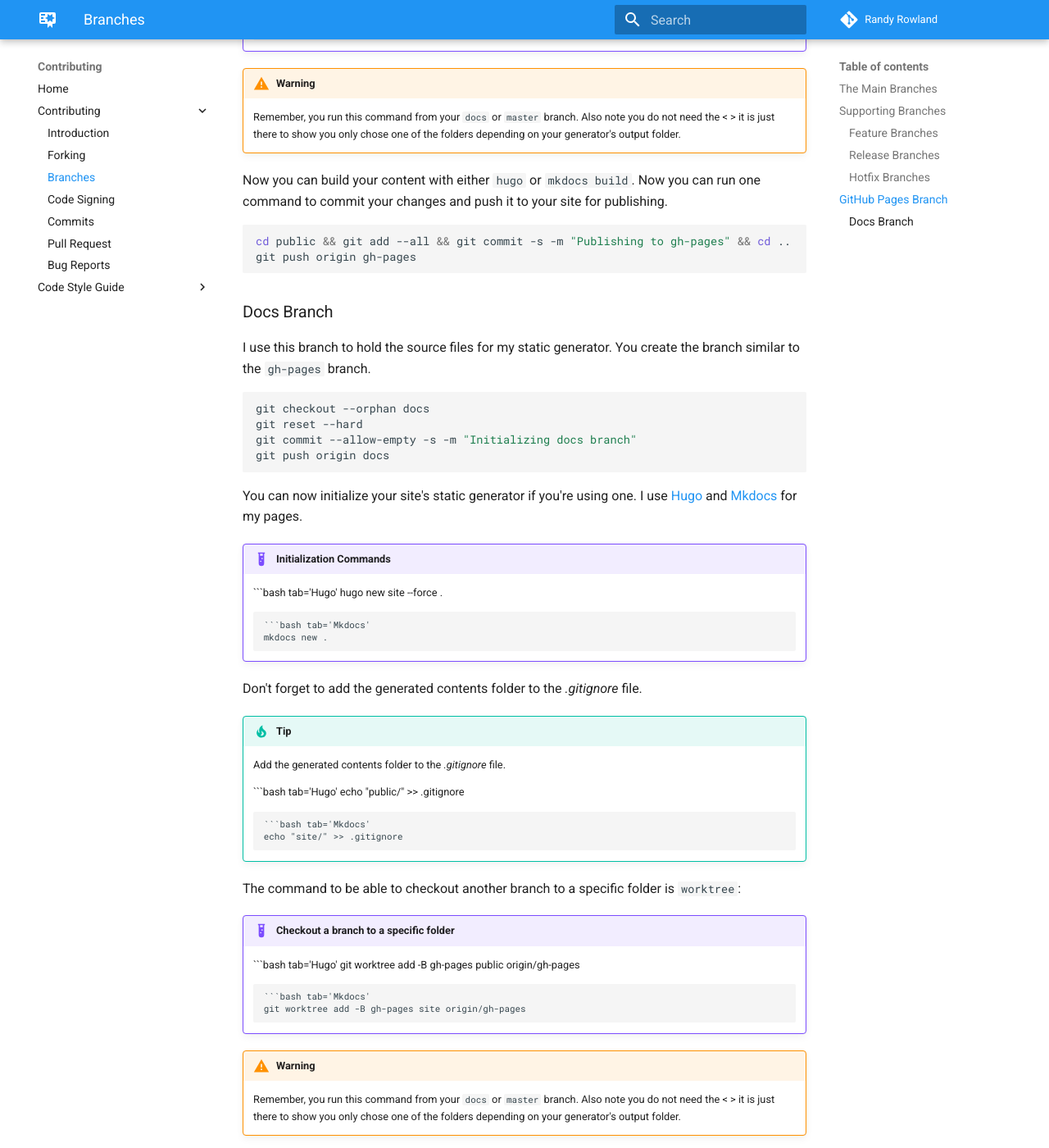
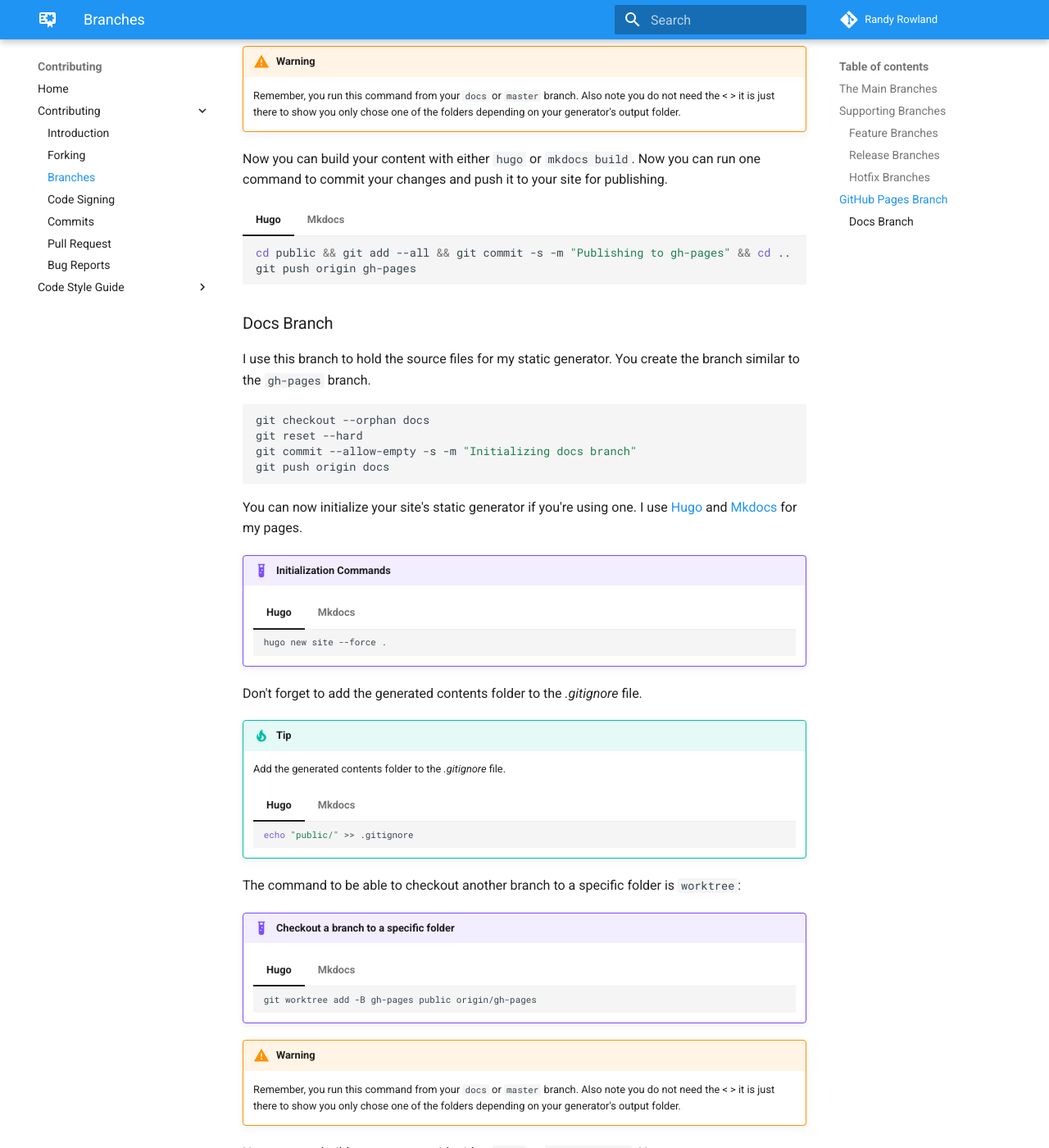
Before and after one commit to rowland007/Contributing, an MkDocs documentation site: the page built from docs/contribute/branch.md, in a window 1280 px wide and 1400 px high, scrolled down 8536 px. Shown: the whole window at 82% size. Built offline with MkDocs 1.6.1 and Material for MkDocs 9.7.7, drawn with Linux system fonts in a browser that asks for light colours; some of the changed text lies outside the part shown.

Commit message:
Fix: New Tab syntax
The syntax for tabs changed and needed a new package. All tab syntax were updated.

````diff
--- a/docs/contribute/branch.md
+++ b/docs/contribute/branch.md
@@ -116,24 +116,26 @@ git checkout -B docs
 You can now initialize your site's static generator if you're using one. I use [Hugo](https://gohugo.io/) and [Mkdocs](https://www.mkdocs.org/) for my pages.
 
 !!! example "Initialization Commands"
-    ```bash tab='Hugo'
-    hugo new site --force .
-    ```
-
-    ```bash tab='Mkdocs'
-    mkdocs new .
-    ```
+    === "Hugo"
+        ```bash
+        hugo new site --force .
+        ```
+    === "Mkdocs"
+        ```bash
+        mkdocs new .
+        ```
 
 !!! tip
     Add the generated contents folder to the *.gitignore* file.
 
-    ```bash tab='Hugo'
-    echo "public/" >> .gitignore
-    ```
-
-    ```bash tab='Mkdocs'
-    echo "site/" >> .gitignore
-    ```
+    === "Hugo"
+        ```bash
+        echo "public/" >> .gitignore
+        ```
+    === "Mkdocs"
+        ```bash
+        echo "site/" >> .gitignore
+        ```
 
 Now comes the tricky and confusing part. While remaining on the ```docs``` or ```master``` branch, you'll checkout the ```gh-pages``` branch inside of the ```public/``` or ```site/``` folder. That way when the site is generated, it's already on the ```gh-pages``` branch. This keeps the site's source files and the site's generated files separated and in different branches for better readability.
 
@@ -142,13 +144,14 @@
 The command to be able to checkout another branch to a specific folder is ```worktree```:
 
 !!! example "Checkout a branch to a specific folder"
-    ```bash tab='Hugo'
-    git worktree add -B gh-pages public origin/gh-pages
-    ```
-
-    ```bash tab='Mkdocs'
-    git worktree add -B gh-pages site origin/gh-pages
-    ```
+    === "Hugo"
+        ```bash
+        git worktree add -B gh-pages public origin/gh-pages
+        ```
+    === "Mkdocs"
+        ```bash
+        git worktree add -B gh-pages site origin/gh-pages
+        ```
 
 
 !!! warning
@@ -156,10 +159,16 @@
 
 Now you can build your content with either ```hugo``` or ```mkdocs build```. Now you can run one command to commit your changes and push it to your site for publishing.
 
-```bash
-cd public && git add --all && git commit -s -m "Publishing to gh-pages" && cd ..
-git push origin gh-pages
-```
+=== "Hugo"
+    ```bash
+    cd public && git add --all && git commit -s -m "Publishing to gh-pages" && cd ..
+    git push origin gh-pages
+    ```
+=== "Mkdocs"
+    ```bash
+    cd site && git add --all && git commit -s -m "Publishing to gh-pages" && cd ..
+    git push origin gh-pages
+    ```
 
 ### Docs Branch
 
@@ -175,44 +184,52 @@ git push origin docs
 You can now initialize your site's static generator if you're using one. I use [Hugo](https://gohugo.io/) and [Mkdocs](https://www.mkdocs.org/) for my pages.
 
 !!! example "Initialization Commands"
-    ```bash tab='Hugo'
-    hugo new site --force .
-    ```
-
-    ```bash tab='Mkdocs'
-    mkdocs new .
-    ```
+    === "Hugo"
+        ```bash
+        hugo new site --force .
+        ```
+    === "Mkdocs"
+        ```bash
+        mkdocs new .
+        ```
 
 Don't forget to add the generated contents folder to the *.gitignore* file.
 
 !!! tip
     Add the generated contents folder to the *.gitignore* file.
-
-    ```bash tab='Hugo'
-    echo "public/" >> .gitignore
-    ```
-
-    ```bash tab='Mkdocs'
-    echo "site/" >> .gitignore
-    ```
+    === "Hugo"
+        ```bash
+        echo "public/" >> .gitignore
+        ```
+    === "Mkdocs"
+        ```bash
+        echo "site/" >> .gitignore
+        ```
 
 The command to be able to checkout another branch to a specific folder is ```worktree```:
 
 !!! example "Checkout a branch to a specific folder"
-    ```bash tab='Hugo'
-    git worktree add -B gh-pages public origin/gh-pages
-    ```
-
-    ```bash tab='Mkdocs'
-    git worktree add -B gh-pages site origin/gh-pages
-    ```
+    === "Hugo"
+        ```bash
+        git worktree add -B gh-pages public origin/gh-pages
+        ```
+    === "Mkdocs"
+        ```bash
+        git worktree add -B gh-pages site origin/gh-pages
+        ```
 
 !!! warning
     Remember, you run this command from your ```docs``` or ```master``` branch. Also note you do not need the <&nbsp;> it is just there to show you only chose one of the folders depending on your generator's output folder.
 
 Now you can build your content with either ```hugo``` or ```mkdocs build```. Now you can run one command to commit your changes and push it to your site for publishing.
 
-```bash
-cd public && git add --all && git commit -s -m "Publishing to gh-pages" && cd ..
-git push origin gh-pages
-```
+=== "Hugo"
+    ```bash
+    cd public && git add --all && git commit -s -m "Publishing to gh-pages" && cd ..
+    git push origin gh-pages
+    ```
+=== "Mkdocs"
+    ```bash
+    cd site && git add --all && git commit -s -m "Publishing to gh-pages" && cd ..
+    git push origin gh-pages
+    ```
--- a/mkdocs.yml
+++ b/mkdocs.yml
@@ -61,6 +61,8 @@ markdown_extensions:
   - codehilite:
       guess_lang: false
   - pymdownx.superfences
+  - pymdownx.tabbed:
+      alternate_style: true
   - pymdownx.tasklist
   - pymdownx.emoji:
       emoji_index: !!python/name:materialx.emoji.twemoji
````
Also changed, not shown: docs/style-guide/variables.md (+26 -24 lines).
